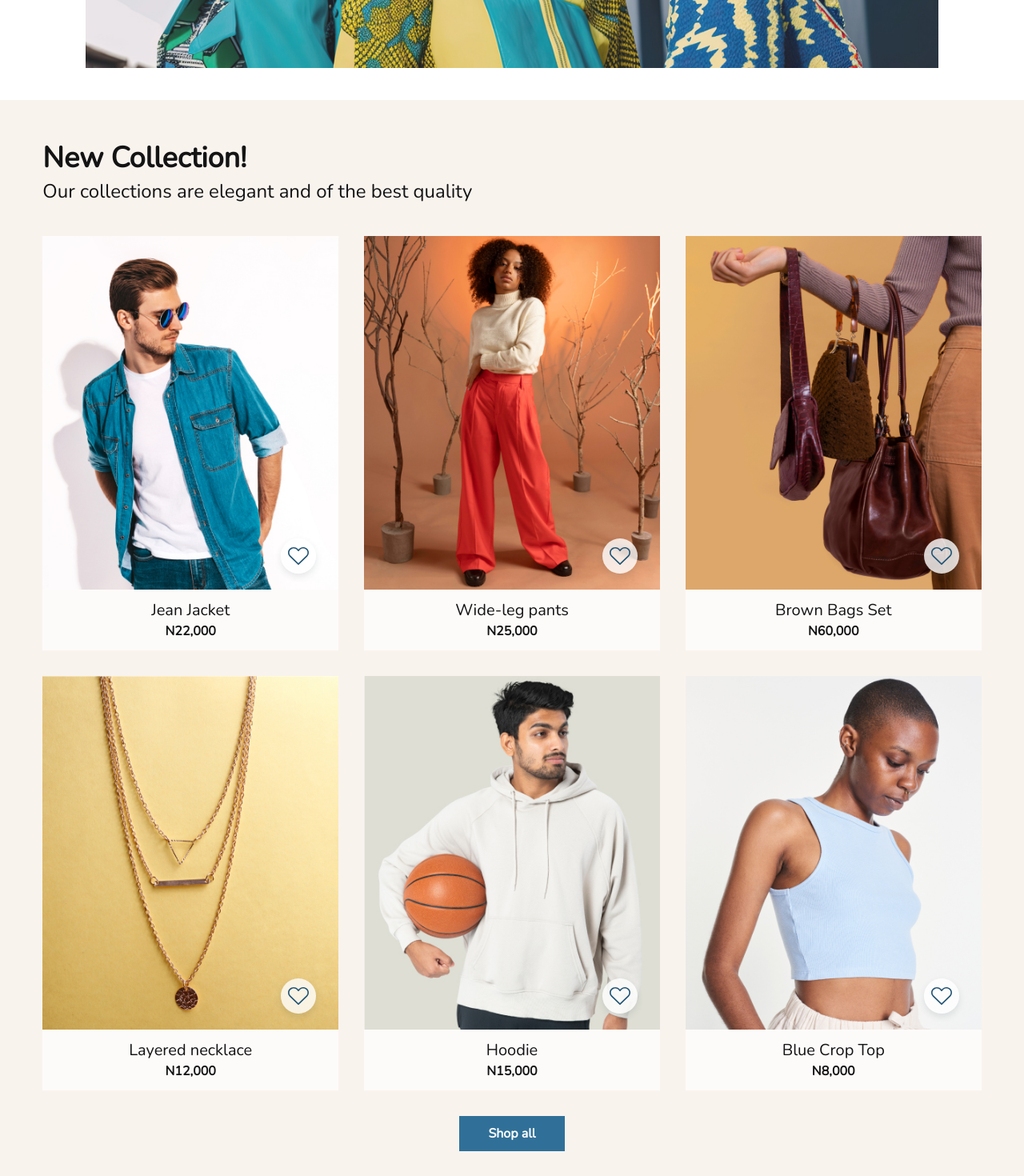
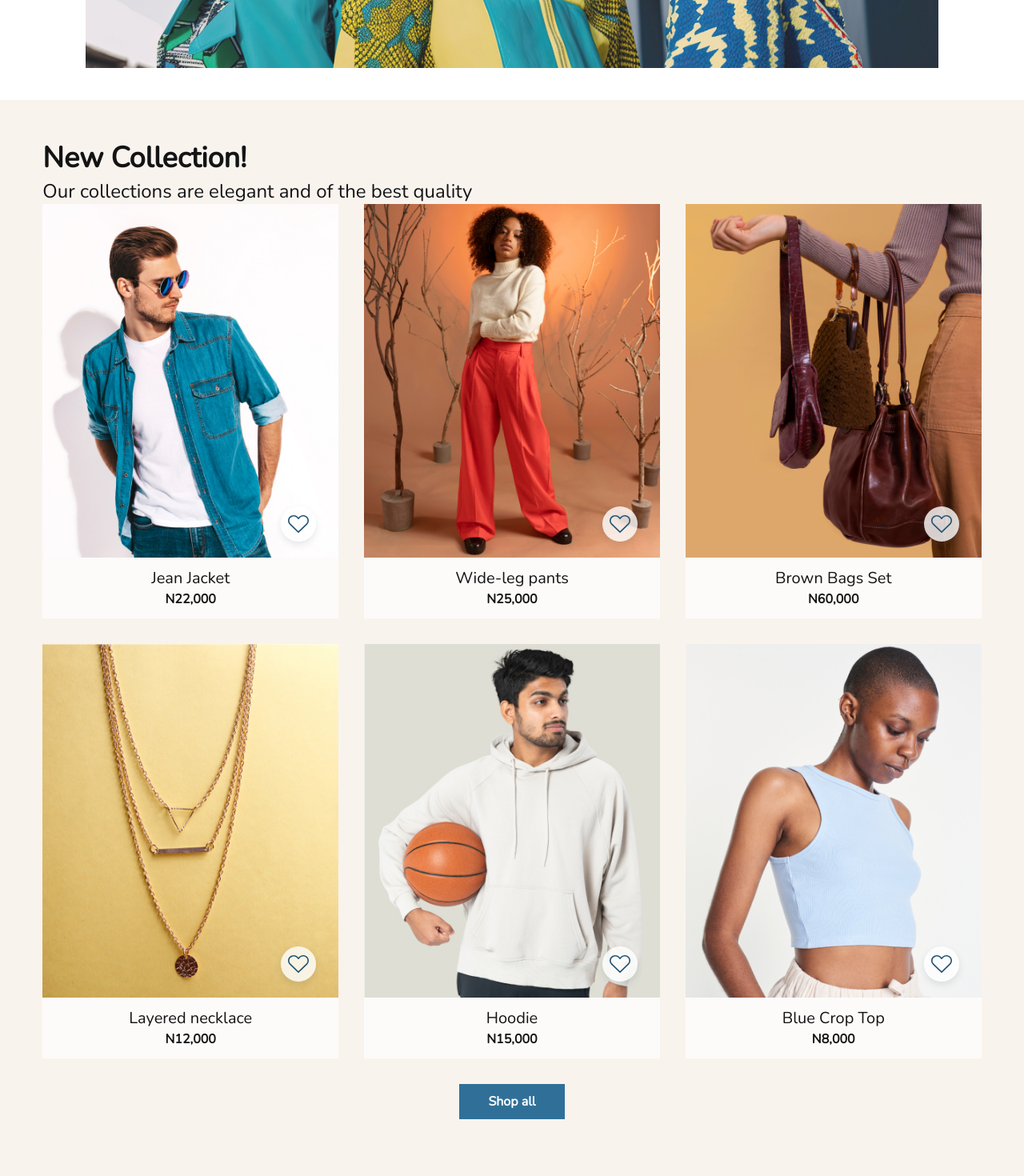
Before and after one commit to codejutsu1/fashion-fit, a Vue app: page / in a window 1280 px wide. Shown: the part 820-2290 px from the top of the page at 80% size. Built offline with nearby package versions, Linux system fonts and the light colour scheme.

Commit message:
created a carousel for the collection section

```diff
--- a/src/components/Collection.vue
+++ b/src/components/Collection.vue
@@ -1,6 +1,6 @@
 <template>
     <section
-        class="best-sellers py-14 splide"
+        class="best-sellers py-14 splide splide1"
         data-splide='{
             "type":"loop",
             "perPage":3,
--- /dev/null
+++ b/src/components/NewCollection.vue
@@ -0,0 +1,104 @@
+<template>
+    <section
+        class="bg-[#F9F3EE] py-12 splide splide2"
+        aria-label="Collection Slide"
+        data-splide='{
+            "type":"loop",
+            "perMove":1,
+            "gap" : "10px",
+            "autoplay" : true,
+            "interval": 2500
+        }'
+    >
+      <div class="w-11/12 mx-auto text-[#141415] splide__track">
+        <h1 class="font-semibold text-2xl lg:text-4xl lg:leading-[50px]">New Collection!</h1>
+        <p class="text-base lg:text-2xl">Our collections are elegant and of the best quality</p>
+
+        <div class="lg:!grid grid-cols-3 lg:gap-8 pt-16 w-full splide__list">
+          <div class="w-full overflow-x-hidden splide__slide">
+            <div class="relative">
+              <img class="w-full h-full object-fit" src="/images/collection/collection-1.jpg" alt="Jean Jacket">
+              <div class="absolute w-11 h-11 rounded-full wish-icon bottom-5 right-7 flex items-center justify-center">
+                <img src="/images/icons/wish.svg" alt="Wish Icon">
+              </div>
+            </div>
+            <div class="w-full bg-[#FDFBF9] py-3 text-center text-[#141415]">
+              <span class="block text-xl">Jean Jacket</span>
+              <span class="font-semibold">N22,000</span>
+            </div>
+          </div>
+
+          <div class="overflow-x-hidden splide__slide">
+            <div class="relative">
+              <img class="w-full h-full object-fit" src="/images/collection/collection-2.jpg" alt="Jean Jacket">
+              <div class="absolute w-11 h-11 rounded-full wish-icon bottom-5 right-7 flex items-center justify-center">
+                <img src="/images/icons/wish.svg" alt="Wish Icon">
+              </div>
+            </div>
+            <div class="w-full bg-[#FDFBF9] py-3 text-center text-[#141415]">
+              <span class="block text-xl">Wide-leg pants</span>
+              <span class="font-semibold">N25,000</span>
+            </div>
+          </div>
+
+          <div class="w-full overflow-hidden splide__slide">
+            <div class="relative">
+              <img class="w-full h-full object-fit" src="/images/collection/collection-3.jpg" alt="Jean Jacket">
+              <div class="absolute w-11 h-11 rounded-full wish-icon bottom-5 right-7 flex items-center justify-center">
+                <img src="/images/icons/wish.svg" alt="Wish Icon">
+              </div>
+            </div>
+            <div class="bg-[#FDFBF9] py-3 text-center text-[#141415]">
+              <span class="block text-xl">Brown Bags Set</span>
+              <span class="font-semibold">N60,000</span>
+            </div>
+          </div>
+
+          <div class="w-full overflow-hidden splide__slide">
+            <div class="relative">
+              <img class="w-full h-full object-fit" src="/images/collection/collection-4.jpg" alt="Jean Jacket">
+              <div class="absolute w-11 h-11 rounded-full wish-icon bottom-5 right-7 flex items-center justify-center">
+                <img src="/images/icons/wish.svg" alt="Wish Icon">
+              </div>
+            </div>
+            <div class="bg-[#FDFBF9] py-3 text-center text-[#141415]">
+              <span class="block text-xl">Layered necklace</span>
+              <span class="font-semibold">N12,000</span>
+            </div>
+          </div>
+
+          <div class="w-full overflow-hidden splide__slide">
+            <div class="relative">
+              <img class="w-full h-full object-fit" src="/images/collection/collection-5.jpg" alt="Jean Jacket">
+              <div class="absolute w-11 h-11 rounded-full wish-icon bottom-5 right-7 flex items-center justify-center">
+                <img src="/images/icons/wish.svg" alt="Wish Icon">
+              </div>
+            </div>
+            <div class="bg-[#FDFBF9] py-3 text-center text-[#141415]">
+              <span class="block text-xl">Hoodie</span>
+              <span class="font-semibold">N15,000</span>
+            </div>
+          </div>
+
+          <div class="w-full overflow-hidden splide__slide">
+            <div class="relative">
+              <img class="w-full h-full object-fit" src="/images/collection/collection-6.jpg" alt="Jean Jacket">
+              <div class="absolute w-11 h-11 rounded-full wish-icon bottom-5 right-7 flex items-center justify-center">
+                <img src="/images/icons/wish.svg" alt="Wish Icon">
+              </div>
+            </div>
+            <div class="bg-[#FDFBF9] py-3 text-center text-[#141415]">
+              <span class="block text-xl">Blue Crop Top</span>
+              <span class="font-semibold">N8,000</span>
+            </div>
+          </div>
+        </div>
+        <div class="flex justify-center py-8">
+          <button class="bg-[#307098] py-3 px-9 mx-auto font-bold leading-5 text-[#FFFFFF]">
+            Shop all
+          </button>
+        </div>
+
+      </div>
+    </section>
+</template>
--- a/src/main.js
+++ b/src/main.js
@@ -11,15 +11,21 @@ app.use(router)
 app.mount('#app')
 
 document.addEventListener( 'DOMContentLoaded', function () {
-    new Splide( '.splide', {
-        "breakpoints" : {
+    new Splide('.splide1', {
+        breakpoints : {
             640 : {
-                perPage: 2,
+                perPage: 1,
                 width: '100%',
             },
-            480: {
-                perPage: 1
-            }
+        }
+    } ).mount();
+
+    new Splide('.splide2', {
+        mediaQuery: 'min',
+        breakpoints: {
+              640: {
+                  destroy: true,
+              },
         }
     } ).mount();
 });
--- a/src/views/HomeView.vue
+++ b/src/views/HomeView.vue
@@ -1,6 +1,7 @@
 <script setup>
 import Reviews from '../components/Reviews.vue'
 import Collection from '../components/Collection.vue'
+import NewCollection from '../components/NewCollection.vue'
 
 </script>
 <template>
@@ -26,98 +27,7 @@ import Collection from '../components/Collection.vue'
       </div>
     </section>
 
-    <section class="bg-[#F9F3EE] py-12">
-      <div class="w-11/12 mx-auto text-[#141415]">
-        <h1 class="font-semibold text-2xl lg:text-4xl lg:leading-[50px]">New Collection!</h1>
-        <p class="text-base lg:text-2xl">Our collections are elegant and of the best quality</p>
-
-        <div class="lg:grid grid-cols-3 gap-8 pt-10">
-          <div class="w-full overflow-hidden">
-            <div class="relative">
-              <img class="w-full h-full object-fit" src="/images/collection/collection-1.jpg" alt="Jean Jacket">
-              <div class="absolute w-11 h-11 rounded-full wish-icon bottom-5 right-7 flex items-center justify-center">
-                <img src="/images/icons/wish.svg" alt="Wish Icon">
-              </div>
-            </div>
-            <div class="w-full bg-[#FDFBF9] py-3 text-center text-[#141415]">
-              <span class="block text-xl">Jean Jacket</span>
-              <span class="font-semibold">N22,000</span>
-            </div>
-          </div>
-
-          <div class="w-full overflow-hidden hidden lg:block">
-            <div class="relative">
-              <img class="w-full h-full object-fit" src="/images/collection/collection-2.jpg" alt="Jean Jacket">
-              <div class="absolute w-11 h-11 rounded-full wish-icon bottom-5 right-7 flex items-center justify-center">
-                <img src="/images/icons/wish.svg" alt="Wish Icon">
-              </div>
-            </div>
-            <div class="w-full bg-[#FDFBF9] py-3 text-center text-[#141415]">
-              <span class="block text-xl">Wide-leg pants</span>
-              <span class="font-semibold">N25,000</span>
-            </div>
-          </div>
-
-          <div class="w-full overflow-hidden hidden lg:block">
-            <div class="relative">
-              <img class="w-full h-full object-fit" src="/images/collection/collection-3.jpg" alt="Jean Jacket">
-              <div class="absolute w-11 h-11 rounded-full wish-icon bottom-5 right-7 flex items-center justify-center">
-                <img src="/images/icons/wish.svg" alt="Wish Icon">
-              </div>
-            </div>
-            <div class="bg-[#FDFBF9] py-3 text-center text-[#141415]">
-              <span class="block text-xl">Brown Bags Set</span>
-              <span class="font-semibold">N60,000</span>
-            </div>
-          </div>
-
-          <div class="w-full overflow-hidden hidden lg:block">
-            <div class="relative">
-              <img class="w-full h-full object-fit" src="/images/collection/collection-4.jpg" alt="Jean Jacket">
-              <div class="absolute w-11 h-11 rounded-full wish-icon bottom-5 right-7 flex items-center justify-center">
-                <img src="/images/icons/wish.svg" alt="Wish Icon">
-              </div>
-            </div>
-            <div class="bg-[#FDFBF9] py-3 text-center text-[#141415]">
-              <span class="block text-xl">Layered necklace</span>
-              <span class="font-semibold">N12,000</span>
-            </div>
-          </div>
-
-          <div class="w-full overflow-hidden hidden lg:block">
-            <div class="relative">
-              <img class="w-full h-full object-fit" src="/images/collection/collection-5.jpg" alt="Jean Jacket">
-              <div class="absolute w-11 h-11 rounded-full wish-icon bottom-5 right-7 flex items-center justify-center">
-                <img src="/images/icons/wish.svg" alt="Wish Icon">
-              </div>
-            </div>
-            <div class="bg-[#FDFBF9] py-3 text-center text-[#141415]">
-              <span class="block text-xl">Hoodie</span>
-              <span class="font-semibold">N15,000</span>
-            </div>
-          </div>
-
-          <div class="w-full overflow-hidden hidden lg:block">
-            <div class="relative">
-              <img class="w-full h-full object-fit" src="/images/collection/collection-6.jpg" alt="Jean Jacket">
-              <div class="absolute w-11 h-11 rounded-full wish-icon bottom-5 right-7 flex items-center justify-center">
-                <img src="/images/icons/wish.svg" alt="Wish Icon">
-              </div>
-            </div>
-            <div class="bg-[#FDFBF9] py-3 text-center text-[#141415]">
-              <span class="block text-xl">Blue Crop Top</span>
-              <span class="font-semibold">N8,000</span>
-            </div>
-          </div>
-        </div>
-        <div class="flex justify-center py-8">
-          <button class="bg-[#307098] py-3 px-9 mx-auto font-bold leading-5 text-[#FFFFFF]">
-            Shop all
-          </button>
-        </div>
-
-      </div>
-    </section>
+    <NewCollection />
 
     <section class="py-14">
       <div class="w-5/6 mx-auto lg:flex justify-between">
```
